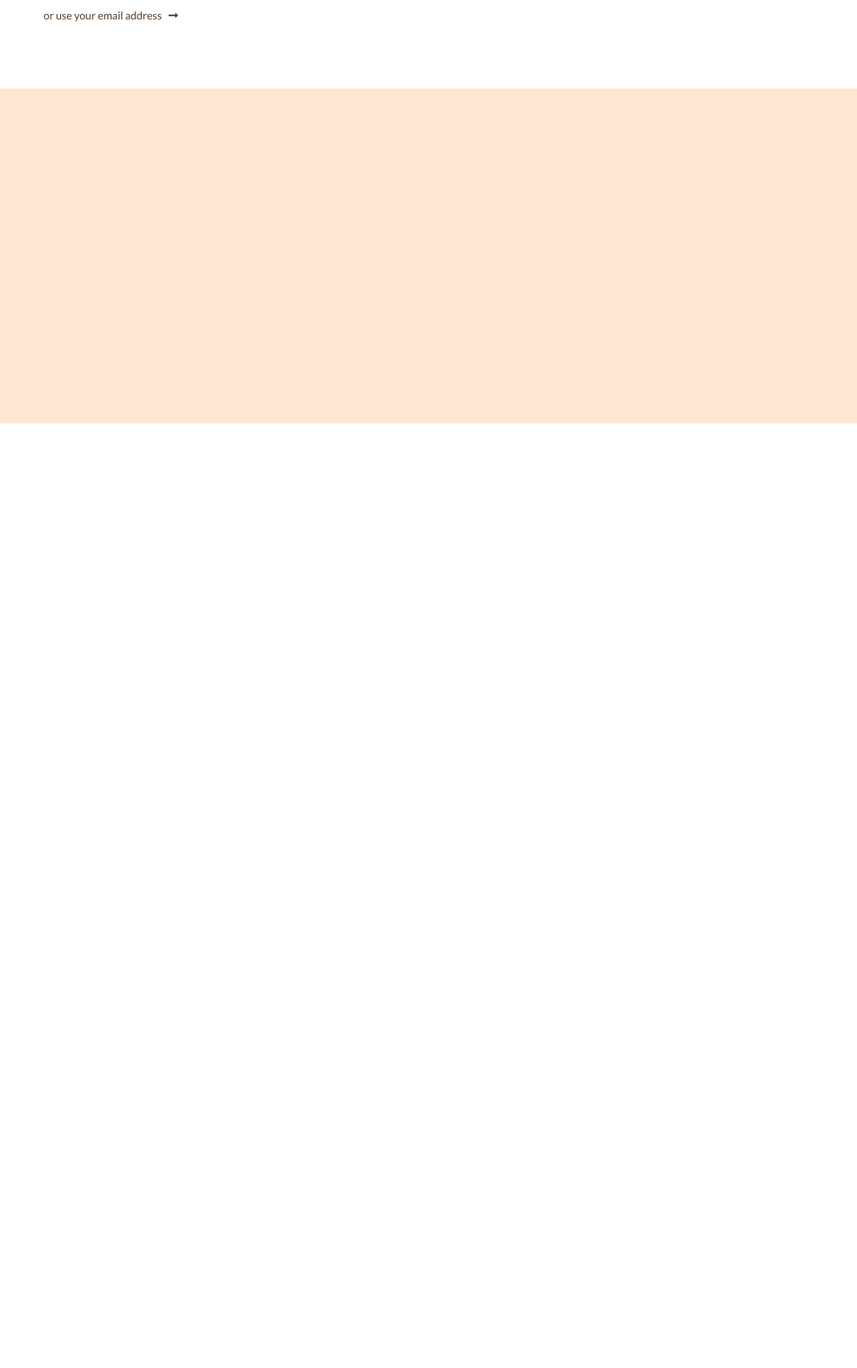
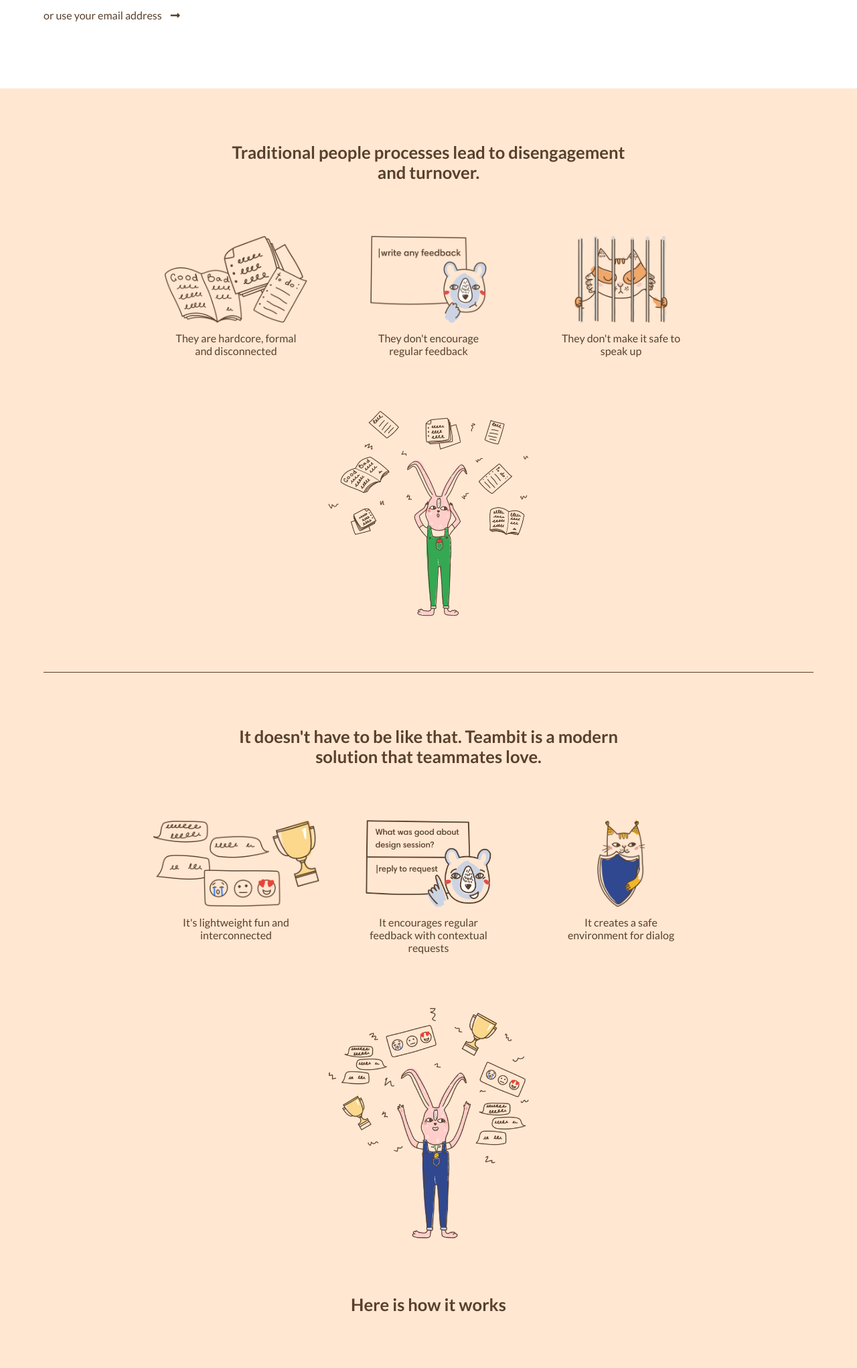
Before and after one commit to silvicardo/sass-teambit, a website: page index.html in a window 1280 px wide. Shown: the part 572-2614 px from the top of the page at 67% size. Before the commit the page ends 1204 px from the top, so only its background shows below. Drawn offline with Linux system fonts and the light colour scheme.

Commit message:
variables, common grid rules, claim section

```diff
--- a/index.html
+++ b/index.html
@@ -29,24 +29,74 @@
     </nav>
     <section class="hero">
       <div class="container">
-        <div class="hero_left">
+        <div class="row">
+          <div class="hero_left col_6">
             <h1>Understand, recognize and develop your people</h1>
             <h4>Teambit helps teams create a high performing culture with regular feedback.</h4>
             <div class="signup_area">
-            <button class="btn_signup"><img class="logo" src="dist/assets/googlelogo.svg" alt="">Sign Up with Google</button>
+              <button class="btn_signup">
+                <img class="logo" src="dist/assets/googlelogo.svg" alt="">
+                Sign Up with Google
+              </button>
               <span>or</span>
-            <button class="btn_signup"><img class="logo" src="dist/assets/slack.svg" alt="">Sign Up with Slack</button>
+              <button class="btn_signup">
+                <img class="logo" src="dist/assets/slack.svg" alt="">
+                Sign Up with Slack
+              </button>
             </div>
-          <a href="">or use your email address<i class="fas fa-long-arrow-alt-right"></i></a>
+            <a href="">or use your email address
+              <i class="fas fa-long-arrow-alt-right"></i>
+            </a>
           </div>
-        <div class="hero_right">
+          <div class="hero_right col_6">
             <img src="dist/assets/illustration-main.jpg" alt="">
+          </div>
         </div>
       </div>
     </section>
     <section class="claim">
       <div class="container">
-
+        <div class="claim_block traditional_people">
+          <h3>Traditional people processes lead to disengagement and turnover.</h3>
+          <div class="row center_elements">
+            <div class="col_3 hardcore">
+              <img src="dist/assets/hardcore.png" alt="">
+              <p>They are hardcore, formal and disconnected</p>
+            </div>
+            <div class="col_3 no_feedback">
+              <img src="dist/assets/nofeedback.png" alt="">
+              <p>They don't encourage regular feedback</p>
+            </div>
+            <div class="col_3 not_safe">
+              <img src="dist/assets/notsafe.png" alt="">
+              <p>They don't make it safe to speak up</p>
+            </div>
+          </div>
+          <div class="conclusion before">
+            <img src="dist/assets/before.png" alt="">
+          </div>
+        </div>
+        <div class="claim_block our_way">
+          <h3>It doesn't have to be like that. Teambit is a modern solution that teammates love.</h3>
+          <div class="row center_elements">
+            <div class="col_3 fun">
+              <img src="dist/assets/lightweight.png" alt="">
+              <p>It's lightweight fun and interconnected</p>
+            </div>
+            <div class="col_3 feedback">
+              <img src="dist/assets/feedbacksuggestions.png" alt="">
+              <p>It encourages regular feedback with contextual requests</p>
+            </div>
+            <div class="col_3 safe">
+              <img src="dist/assets/safe.png" alt="">
+              <p>It creates a safe environment for dialog</p>
+            </div>
+          </div>
+          <div class="conclusion after">
+            <img src="dist/assets/after.png" alt="">
+            <h3>Here is how it works</h3>
+          </div>
+        </div>
       </div>
     </section>
     <section class="learn_more">
--- a/src/_claim.scss
+++ b/src/_claim.scss
@@ -1,8 +1,53 @@
 //VARIABILI
+$claimBackground: $backgroundSecondary;
+$claimTextColor: $defaultTextColor;
+$claimH3Width: 600px;
+$claimH3FontSize: 1.6rem;
+$claimH3FontWeight: 600;
+$claimRowMarginY: 80px;
+$claimBlockPaddingY: 80px;
+$claimBlockConclusionImgWidth: 300px;
 
 //STYLES
 
 .claim {
-  background: #FFE7D2;
-  height: 500px;
+  background: $claimBackground;
+  color: $claimTextColor;
+  .claim_block {
+    padding: $claimBlockPaddingY 0;
+    text-align: center;
+    h3 {
+      margin: 0 auto;
+      width: $claimH3Width;
+      font-size: $claimH3FontSize;
+      font-weight: $claimH3FontWeight;
+    }
+    .row  {
+      margin: $claimRowMarginY auto;
+      & > div.col_3 {
+        img {
+          height: 130px;
+          margin-bottom: 10px;
+        }
+        p {
+          margin-left: 15%;
+          margin-right: 15%;
+        }
+      }
+    }
+    .conclusion {
+      img {
+        max-width: $claimBlockConclusionImgWidth;
+      }
+      &.after img {
+        margin-bottom: 80px;
+      }
+    }
+    &.traditional_people {
+      border-bottom: 1px solid $claimTextColor;
+    }
+  }
+
+
+
 }
--- a/src/_hero.scss
+++ b/src/_hero.scss
@@ -11,11 +11,7 @@ $HeroBtnsHoverBgTransition: 0.3s;
 .hero {
   margin: 100px auto;
   color: $heroTextColor;
-  &:after {
-    @include clearfix;
-  }
   .hero_left{
-    @include col_6;
     h1 {
       line-height: 4.5rem;
       font-size: 3.5rem;
@@ -24,7 +20,7 @@ $HeroBtnsHoverBgTransition: 0.3s;
     h4 {
       margin: 40px 0;
       line-height: 2rem;
-      font-size: 1.5rem;
+      font-size: 1.7rem;
       font-weight: 500;
     }
     .signup_area {
@@ -45,7 +41,6 @@ $HeroBtnsHoverBgTransition: 0.3s;
     }
   }
   .hero_right {
-    @include col_6;
     text-align: right;
     img {
       max-width: 90%;
--- a/src/common.scss
+++ b/src/common.scss
@@ -1,3 +1,5 @@
+//REGOLE PRINCIPALI
+
 *{
   margin: 0;
   padding: 0;
@@ -18,6 +20,33 @@ a {
   }
 }
 
+//CONTAINERS E GRID SYSTEM
+
+//CONTAINERS E GRID SYSTEM ---> MIXINS
+
+@mixin clearfix {
+  content: '';
+  display: table;
+  clear: both;
+}
+
+@mixin col_6 {
+  float: left;
+  width: 50%;
+}
+
+@mixin col_4 {
+  float: left;
+  width: calc(100% / 3);
+}
+
+@mixin col_3 {
+  float: left;
+  width: 25%;
+}
+
+//CONTAINERS E GRID SYSTEM ---> CLASSI
+
 .container {
   max-width: 1150px;
   margin: 0 auto;
@@ -25,6 +54,31 @@ a {
     max-width: 890px;
   }
 }
+
+.row  {
+  &:after {
+    @include clearfix;
+  }
+  & > div.col_3 {
+    @include col_3;
+  }
+  &.center_elements > div.col_3 {
+    &:first-child:nth-last-child(3) {
+      margin-left: calc(25% / 2);
+    }
+    &:first-child:nth-last-child(2) {
+      margin-left: 25%;
+    }
+    &:first-child:nth-last-child(1) {
+      margin-left: calc(75% / 2);
+    }
+  }
+  & > div.col_6 {
+    @include col_6;
+  }
+}
+
+//COMPONENTI
 
 button {
   background: white;
@@ -45,6 +99,8 @@ button {
   }
 }
 
+//COLORI
+
 .bg_green {
   background: green;
 }
@@ -52,19 +108,3 @@ button {
 .bg_red {
   background: red;
 }
-
-//MIXINS
-@mixin clearfix {
-  content: '';
-  display: table;
-  clear: both;
-}
-
-@mixin col_6 {
-  float: left;
-  width: 50%;
-}
-@mixin col_4 {
-  float: left;
-  width: 25%;
-}
--- a/src/variables.scss
+++ b/src/variables.scss
@@ -3,6 +3,10 @@
 //TESTO
 $defaultTextColor: #58402c;
 $hoverDefaultTextColor: #30488f;
+
+//COLORI DI SFONDO
+$backgroundPrimary: white;
+$backgroundSecondary: #FFE7D2;
 
 //ICONE
 $iconsMarginLeft: 10px;
```
Also changed, not shown: dist/app.css. Lines whose indentation alone changed are shown as unchanged.
